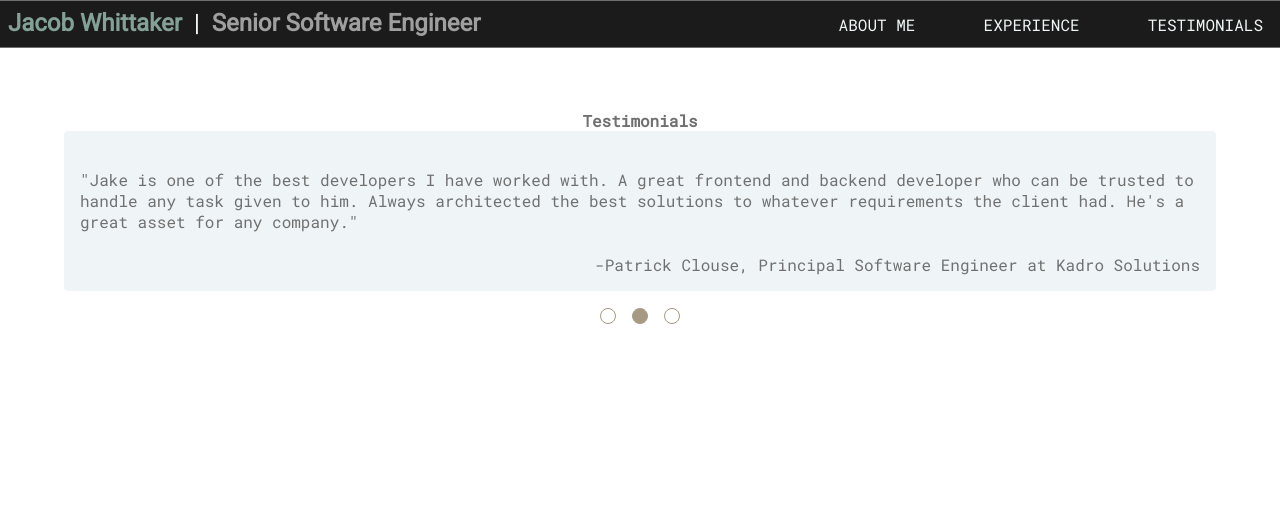
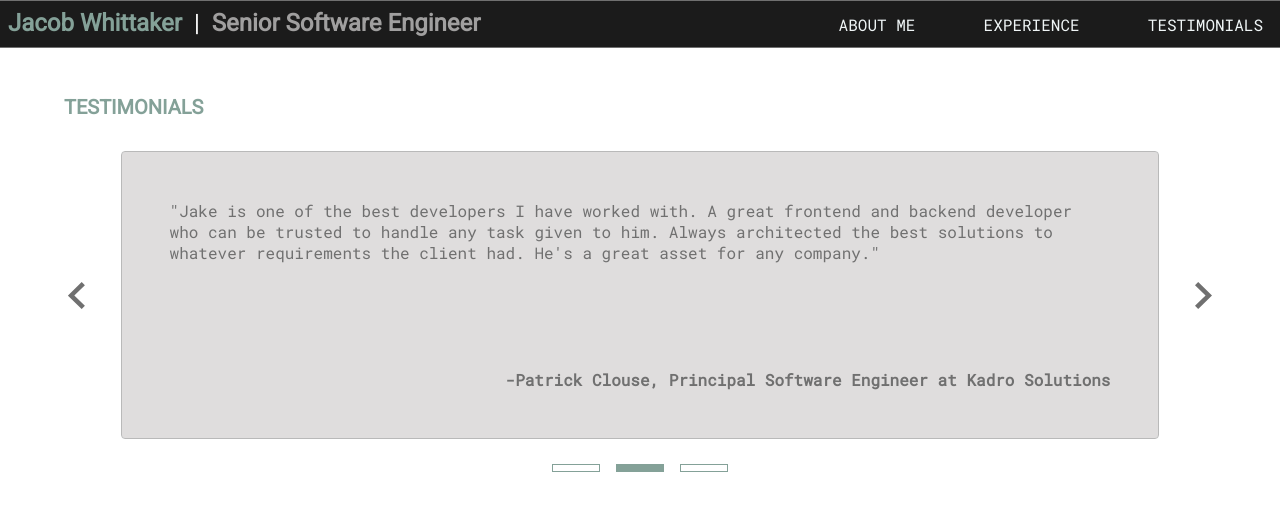
Before and after one commit to j-whittaker/react-portfolio, a React (Vite) app: page / in a window 1280 px wide. Both pictures are taken after a click on the button "TESTIMONIALS". Shown: the top 510 px of the page. Built offline with nearby package versions, Linux system fonts and the light colour scheme.

Commit message:
refactored and rethemed testimonial page

```diff
--- a/src/components/TestimonialSlider.jsx
+++ b/src/components/TestimonialSlider.jsx
@@ -1,5 +1,7 @@
-import React, { useEffect, useState } from 'react';
+import React, { useCallback, useEffect, useState } from 'react';
 import useProperty from '../hooks/UseProperty';
+import '../styles/components/TestimonialSlider.css';
+import SideArrow from '../assets/side-arrow.svg';
 
 function SlideBtn({setActiveSlide, active }) {
   return <span onClick={setActiveSlide} className={`slide-btn ${active}`}></span>;
@@ -23,10 +25,20 @@ export default function TestimonialSlider() {
   const [activeSlideIdx, setActiveSlideIdx] = useState(0);
   const [intervalId, setIntervalId] = useProperty();
 
+  const prevSlide = useCallback(() => {
+    if(intervalId) clearInterval(intervalId);
+    setActiveSlideIdx(prevActiveSlideIdx => ((prevActiveSlideIdx - 1 >= 0) ? prevActiveSlideIdx - 1 : 2));
+  }, [intervalId]);
+
+  const nextSlide = useCallback(() => {
+    if(intervalId) clearInterval(intervalId);
+    setActiveSlideIdx(prevActiveSlideIdx => (prevActiveSlideIdx + 1) % 3);
+  }, [intervalId]);
+
   useEffect(() => {
 
     const intervalId = setInterval(() => {
-      setActiveSlideIdx(prevActiveSlideIdx => (prevActiveSlideIdx + 1) % 3);
+      nextSlide();
     }, 2750);
 
     setIntervalId(intervalId);
@@ -34,6 +46,8 @@ export default function TestimonialSlider() {
     return () => clearInterval(intervalId);
 
   }, []);
+
+
 
   function setActiveSlideClick(idx, intervalId) {
     if(intervalId) clearInterval(intervalId);
@@ -52,10 +66,10 @@ export default function TestimonialSlider() {
   return (
       <>
         <div className='testimonial-slider'>
-          <div className='slides'>{slides}</div>
-          <div className='slide-btns'>{slideBtns}</div>
+          <button onClick={prevSlide} className='testimonial-arrow prev'><img src={SideArrow}></img></button>
+          <div className='slides'>{slides}<div className='slide-btns'>{slideBtns}</div></div>
+          <button onClick={nextSlide} className='testimonial-arrow next'><img src={SideArrow}></img></button>
         </div>
       </>
     );
-
 }
--- a/src/pages/Testimonials.jsx
+++ b/src/pages/Testimonials.jsx
@@ -3,8 +3,8 @@ import TestimonialSlider from '../components/TestimonialSlider'
 export default function Testimonials() {
     return (
         <div className="main-content testimonial">
+          <h2>Testimonials</h2>
           <div className='content-wrapper'>
-            <strong>Testimonials</strong>
             <TestimonialSlider />
           </div>
         </div>
--- a/src/styles/App.css
+++ b/src/styles/App.css
@@ -77,47 +77,6 @@
   margin: auto;
 }
 
-.content-wrapper strong {
-    display: block;
-}
-
-.testimonial-slide {
-  background-color: #EFF5F6;
-  border-radius: 0.25rem;
-  min-height: 10rem;
-  align-items: end;
-  flex-direction: column;
-  padding: 1rem;
-  display: none;
-}
-
-.testimonial-slide.active {
-  display: flex;
-}
-
-.testimonial-slide .author {
-  margin: unset;
-}
-
-.slide-btns {
-  text-align: center;
-  margin-top: 1rem!important;
-}
-
-.slide-btn {
-  border: 1px solid #a79a83;
-  display: inline-block;
-  margin: 0 0.5rem;
-  border-radius: 50%;
-  width: 1rem;
-  height: 1rem;
-  content: '';
-}
-
-.slide-btn.active {
-  background-color: #a79a83;
-}
-
 .seperator::before {
   content: '|';
   font-weight: 500;
--- /dev/null
+++ b/src/styles/components/TestimonialSlider.css
@@ -0,0 +1,76 @@
+.testimonial-slider {
+    display: flex;
+    align-items: center;
+    gap: 2rem;
+}
+
+.testimonial-slide {
+    background: #DFDDDD 0% 0% no-repeat padding-box;
+    border: 1px solid #B9B9B9;
+    border-radius: 0.25rem;
+    min-height: 18rem;
+    align-items: end;
+    flex-direction: column;
+    justify-content: space-between;
+    padding: 3rem;
+    display: none;
+  }
+
+  .testimonial-slide .quote {
+    margin-top: 0;
+    margin-bottom: 1rem;
+  }
+
+  .testimonial-slide .author {
+    font-weight: bold;
+  }
+
+.testimonial-slide.active {
+    display: flex;
+}
+
+.testimonial-slide .author {
+    margin: unset;
+}
+
+.slide-btns {
+    text-align: center;
+    margin-top: 1rem!important;
+}
+
+.slide-btn {
+    border: 1px solid #84A198;
+    display: inline-block;
+    margin: 0 0.5rem;
+    border-radius: unset;
+    width: 3rem;
+    height: .5rem;
+    content: '';
+}
+
+.slide-btn.active {
+    background-color: #84A198;
+}
+
+.testimonial-arrow {
+    margin-bottom: 2rem;
+    padding: 0;
+    background-color: transparent;
+}
+
+.testimonial-arrow img {
+    width: 75%;
+}
+
+.testimonial-arrow.prev img {
+    transform: rotate(180deg);
+}
+
+.testimonial-arrow:hover img {
+    opacity: 0.75;
+}
+
+.testimonial-arrow:focus,
+.testimonial-arrow:focus-visible {
+    outline: none;
+}
```
Also changed, not shown: src/assets/side-arrow.svg (added).
